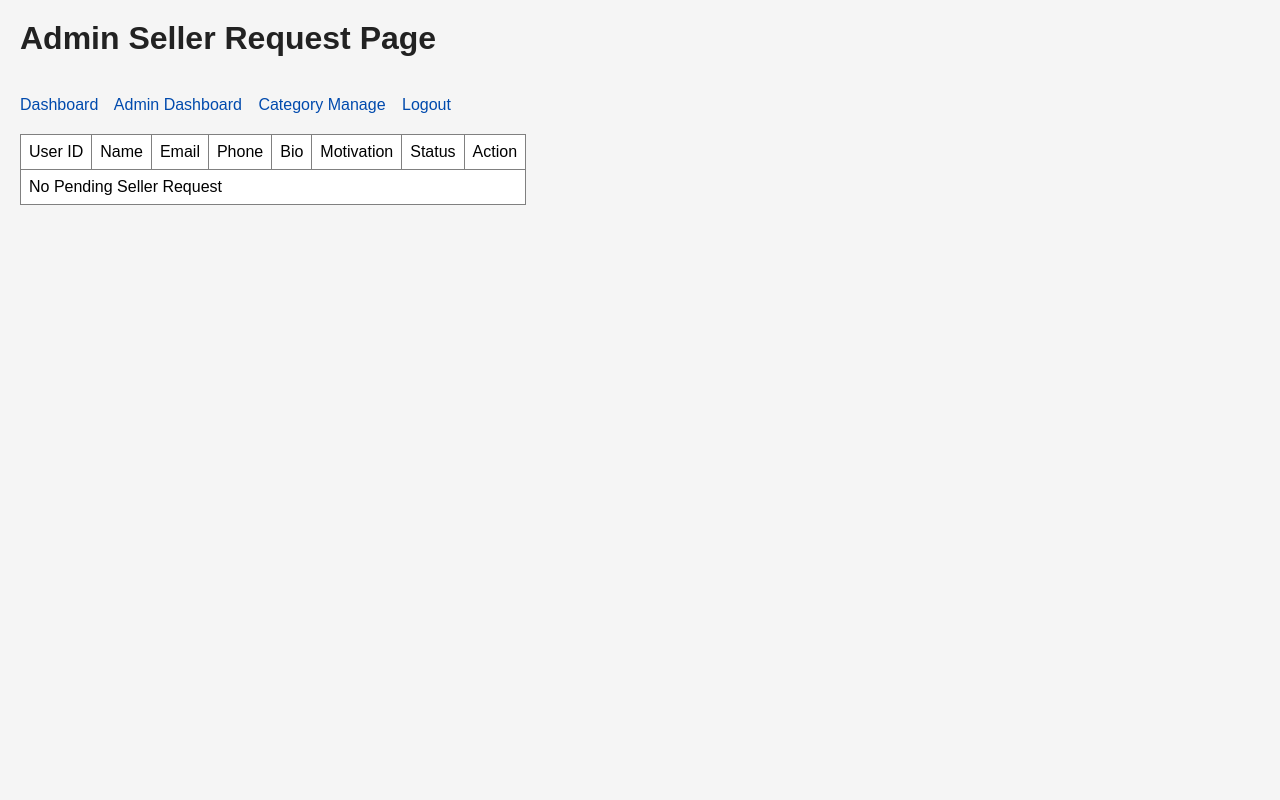
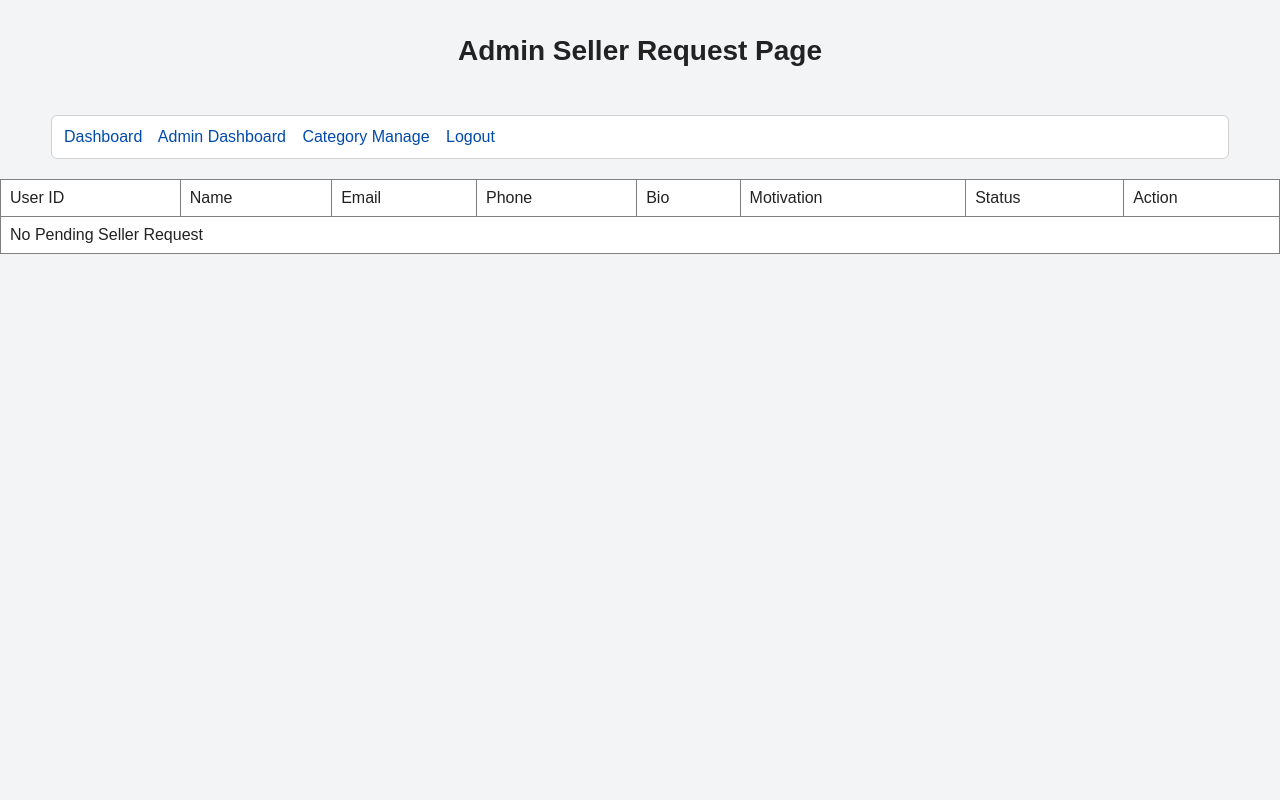
Before and after one commit to Noobie33/WebTechProject_G9, a PHP site: page /View/AdminSellerRequests.php in a window 1280 px wide. Run offline with PHP 8.4, Linux system fonts and the light colour scheme; the visitor is signed in with stand-in values (Sample User, id 1); data comes from the database, SQL or seed files in the repository.

Commit message:
refactor CSS styles for improved layout and consistency

```diff
--- a/View/Design/Style.css
+++ b/View/Design/Style.css
@@ -1,66 +1,104 @@
 body{
     font-family: Arial;
-    background-color:#f5f5f5;
+    background-color:#f3f4f6;
     margin:0px;
-    padding:20px;
-}
-h1{
+    padding:0px;
     color:#222;
 }
-form, .box{
+
+h1{
+    text-align:center;
+    color:#222;
+    font-size:28px;
+    margin-top:35px;
+    margin-bottom:10px;
+}
+
+form{
     background-color:white;
-    width:700px;
-    max-width:95%;
-    padding:20px;
+    width:620px;
+    max-width:90%;
+    padding:22px;
     border:1px solid #d0d0d0;
     border-radius:6px;
-    margin-bottom:20px;
+    margin:20px auto;
 }
+
 table{
     border-collapse: collapse;
     background-color:white;
+    width:100%;
 }
+
 td{
+    padding:9px;
+    vertical-align:top;
+}
+
+input[type=text], input[type=password], textarea{
+    width:270px;
     padding:8px;
-}
-input[type=text], input[type=password], textarea{
-    width:260px;
-    padding:7px;
     border:1px solid #aaa;
     border-radius:4px;
+    font-size:14px;
 }
+
 textarea{
     height:80px;
 }
+
 input[type=submit], button{
-    padding:7px 14px;
+    padding:8px 18px;
     background-color:#222;
     color:white;
     border:0px;
     border-radius:4px;
     cursor:pointer;
+    font-size:14px;
 }
+
 input[type=submit]:hover, button:hover{
     background-color:#444;
 }
+
 a{
     color:#004aad;
     text-decoration:none;
 }
+
 a:hover{
     text-decoration:underline;
 }
+
 .error{
     color:red;
     font-size:14px;
 }
+
 .message{
     color:green;
     font-weight:bold;
 }
+
 .nav{
-    margin-bottom:20px;
+    width:90%;
+    margin:20px auto;
+    background-color:white;
+    border:1px solid #d0d0d0;
+    padding:12px;
+    border-radius:6px;
 }
+
 .nav a{
     margin-right:12px;
 }
+
+.box{
+    background-color:white;
+    width:700px;
+    max-width:90%;
+    padding:20px;
+    border:1px solid #d0d0d0;
+    border-radius:6px;
+    margin:20px auto;
+}
```
